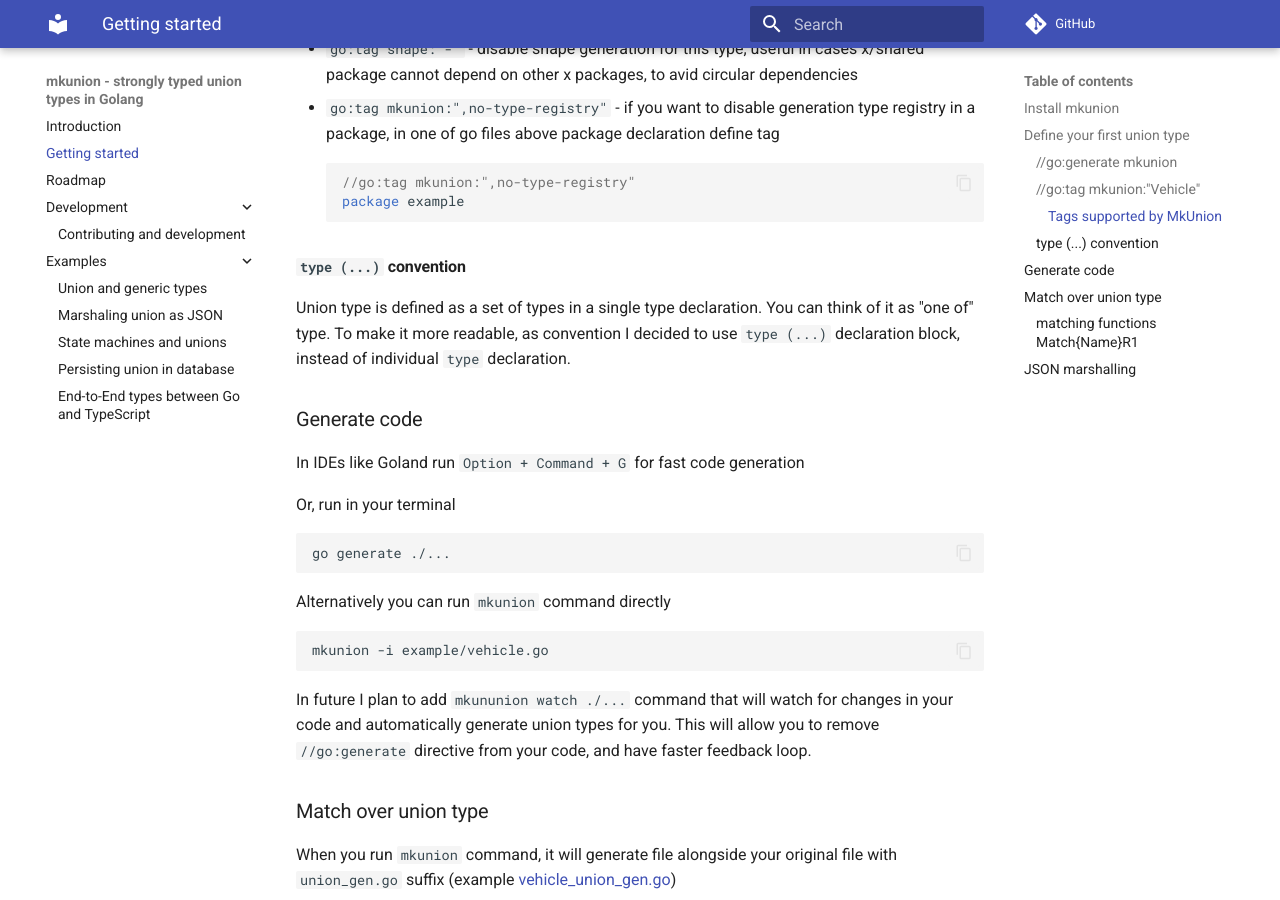
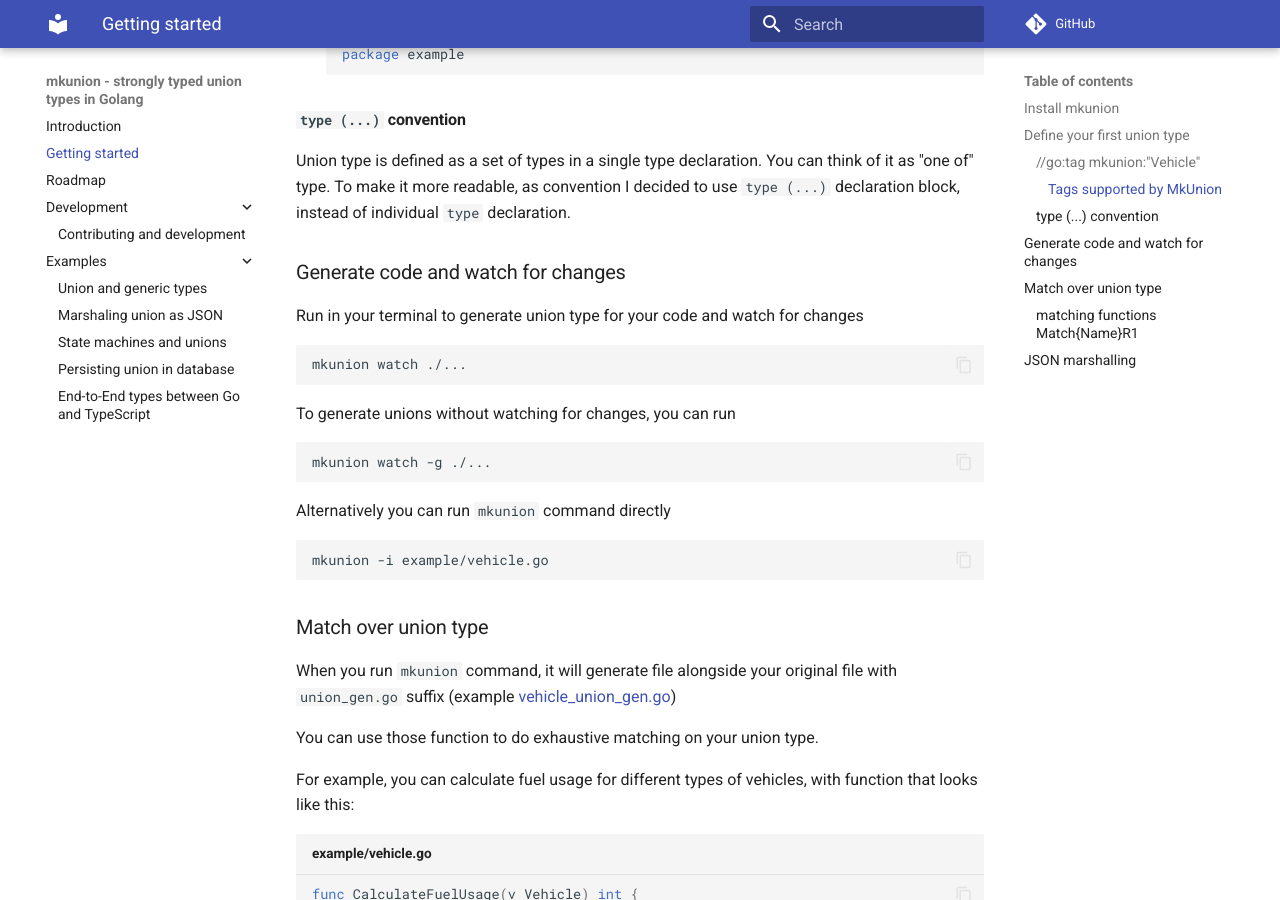
Before and after one commit to widmogrod/mkunion, an MkDocs documentation site: the page built from docs/getting_started.md, in a window 1280 px wide and 900 px high, scrolled down 1498 px. Built offline with MkDocs 1.6.1 and Material for MkDocs 9.7.7, drawn with Linux system fonts in a browser that asks for light colours; comment, search, counter and statistics services are not loaded; some of the changed text lies outside the part shown.

Commit message:
docs: update docs

````diff
--- a/docs/getting_started.md
+++ b/docs/getting_started.md
@@ -11,8 +11,6 @@ Create your first union. In our simple example we will represent different types
 But in a more complex example you may want to represent different states of your application, model domain aggregates, or create your own DSL.
 ```go title="example/vehicle.go"
 package example
-
-//go:generate mkunion
 
 //go:tag mkunion:"Vehicle"
 type (
@@ -33,11 +31,6 @@ type (
 
 In above example you can see a few important concepts:
 
-#### `//go:generate mkunion`
-
-Go generate directive runs `mkunion` command that you installed in previous step.
-It will generate union type and pattern matching functions for you.
-
 #### `//go:tag mkunion:"Vehicle"`
 
 Tag are powerful and flexible way to add metadata to your code.
@@ -45,9 +38,8 @@ You may be familiar with tags when you work with JSON in golang
 
 ```go
 type User struct {
-Name string `json:"name"`
+	Name string `json:"name"`
 }
-
 ```
 
 Unfortunately Golang don't extend this feature to other parts of the language.
@@ -64,7 +56,6 @@ And MkUnion use it heavily to offer way of adding new behaviour to go types.
 ```go
 //go:tag mkunion:",no-type-registry"
 package example
-
 ```
 
 #### `type (...)` convention
@@ -72,21 +63,22 @@ package example
 Union type is defined as a set of types in a single type declaration. You can think of it as "one of" type.
 To make it more readable, as convention I decided to use `type (...)` declaration block, instead of individual `type` declaration.
 
-### Generate code
-In IDEs like Goland run `Option + Command + G` for fast code generation
+### Generate code and watch for changes
 
-Or, run in your terminal
+Run in your terminal to generate union type for your code and watch for changes
 ```
-go generate ./...
+mkunion watch ./...
+```
+
+To generate unions without watching for changes, you can run
+```
+mkunion watch -g ./...
 ```
 
 Alternatively you can run `mkunion` command directly
 ```
 mkunion -i example/vehicle.go
 ```
-
-In future I plan to add `mkununion watch ./...` command that will watch for changes in your code and automatically generate union types for you.
-This will allow you to remove `//go:generate` directive from your code, and have faster feedback loop.
 
 ### Match over union type
 When you run `mkunion` command, it will generate file alongside your original file with `union_gen.go` suffix (example [vehicle_union_gen.go](https://github.com/widmogrod/mkunion/tree/main/example/vehicle_union_gen.go))
````
Also changed, not shown: docs/examples/generic_union.md (+0 -2 lines), docs/index.md (+7 -2 lines).
